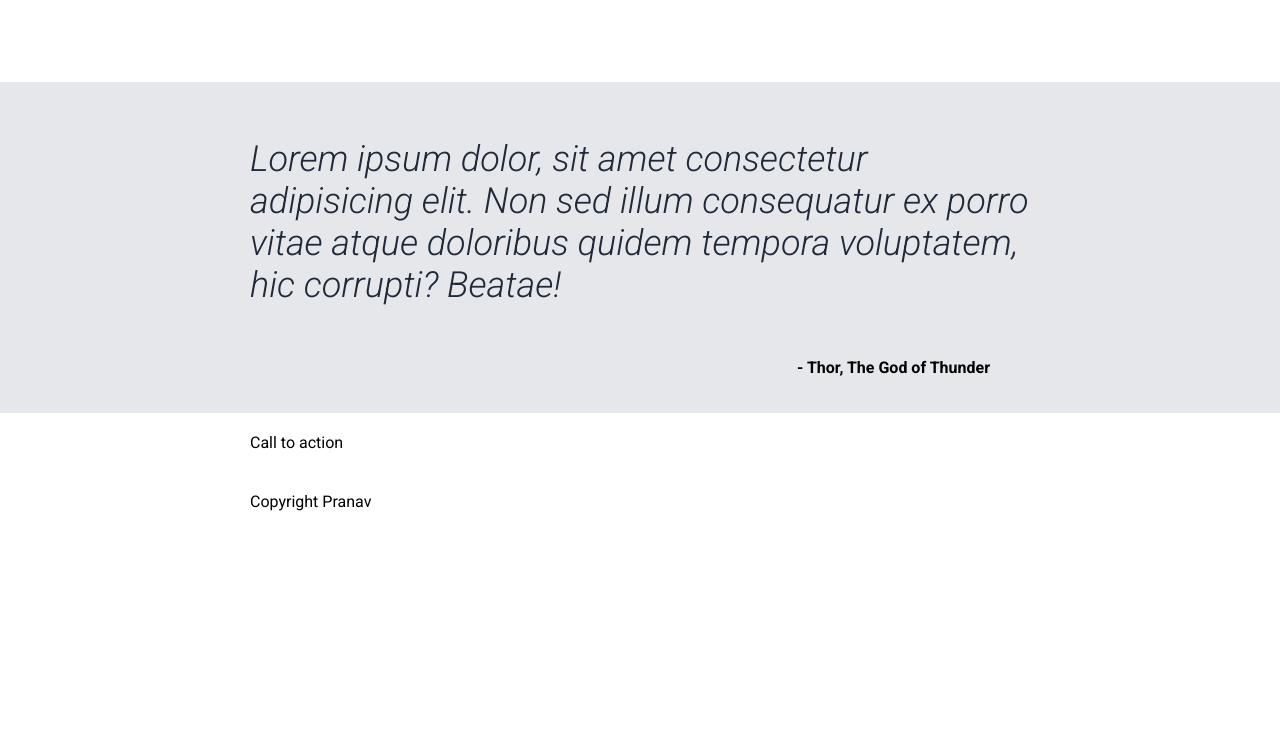
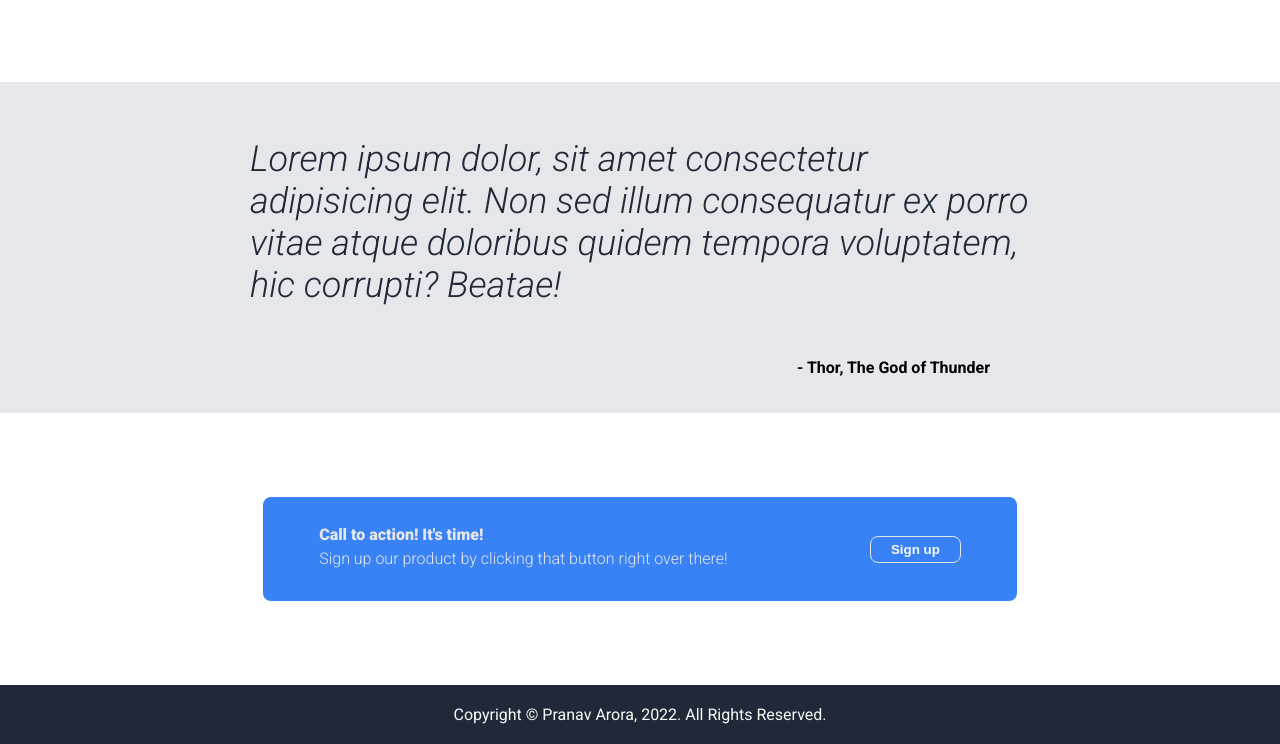
Before and after one commit to pranavarora1895/the-odin-project-landing-page, a plain HTML site: page index.html in a window 1280 px wide. Shown: the part 1184-1928 px from the top of the page. Before the commit the page ends 1715 px from the top, so only its background shows below. Drawn offline with Linux system fonts and the light colour scheme.

Commit message:
Required design of the  landing page

```diff
--- a/index.html
+++ b/index.html
@@ -70,14 +70,24 @@
             </div>
         </div>
 
-        <div class="container">
-            <div class="cta">Call to action</div>
+        <div class="container cta">
+            <div class="cta-box">
+                <div class="cta-left">
+                    <div class="cta-primary-text">
+                        Call to action! It's time!
+                    </div>
+                    <p class="cta-secondary">Sign up our product by clicking that button right over there!</p>
+                </div>
+                <div class="cta-right">
+                    <button type="button">Sign up</button>
+                </div>
+            </div>
         </div>
     </div>
 
 
-    <footer class="container">
-        Copyright Pranav
+    <footer class="container bg-dark">
+        Copyright &copy; Pranav Arora, 2022. All Rights Reserved.
     </footer>
 
 </body>
--- a/style.css
+++ b/style.css
@@ -158,6 +158,43 @@ blockquote {
     color: #1F2937;
 }
 
+/* Call to Action */
+
+.cta {
+    display: flex;
+    justify-content: center;
+    align-items: center;
+}
+
+.cta-box {
+    margin: 64px 0px;
+    width: 750px;
+    height: 100px;
+    border: 2px solid #3882F6;
+    border-radius: 8px;
+    background-color: #3882F6;
+    display: flex;
+    justify-content: space-around;
+    align-items: center;
+    gap: 34px;
+    color: #E5E7EB;
+}
+
+.cta-left {
+    max-width: 550px;
+}
+
+.cta-primary-text {
+    font-weight: 800;
+}
+
+.cta-secondary {
+    font-weight: 300;
+}
+
+.cta-left p {
+    margin: 5px 0px;
+}
 
 /* Generic Styles */
 
@@ -170,3 +207,11 @@ button {
     font-weight: bold;
     border-radius: 8px;
 }
+
+.cta button {
+    border: 1px solid #E5E7EB;
+}
+
+footer {
+    text-align: center;
+}
```
